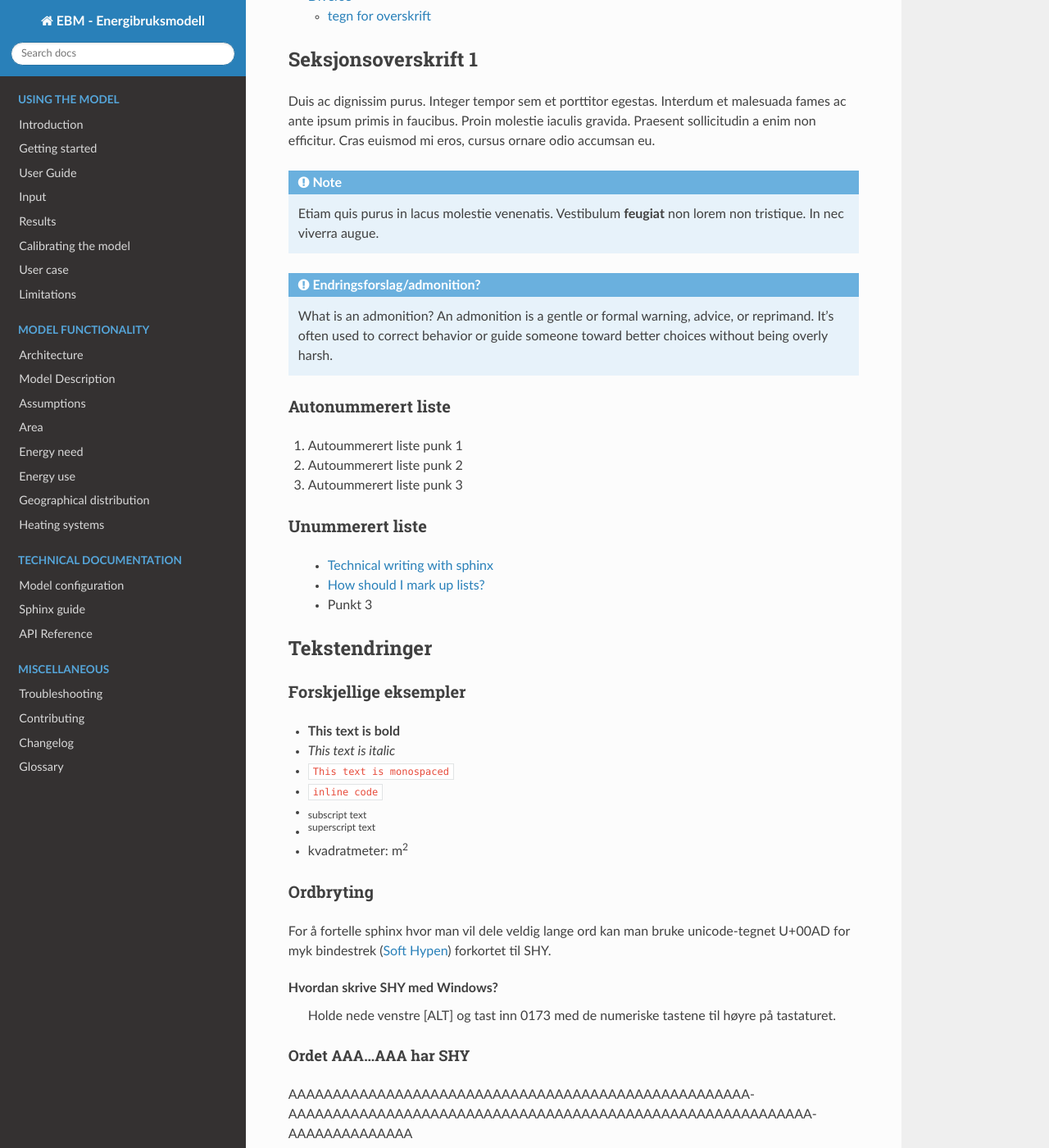
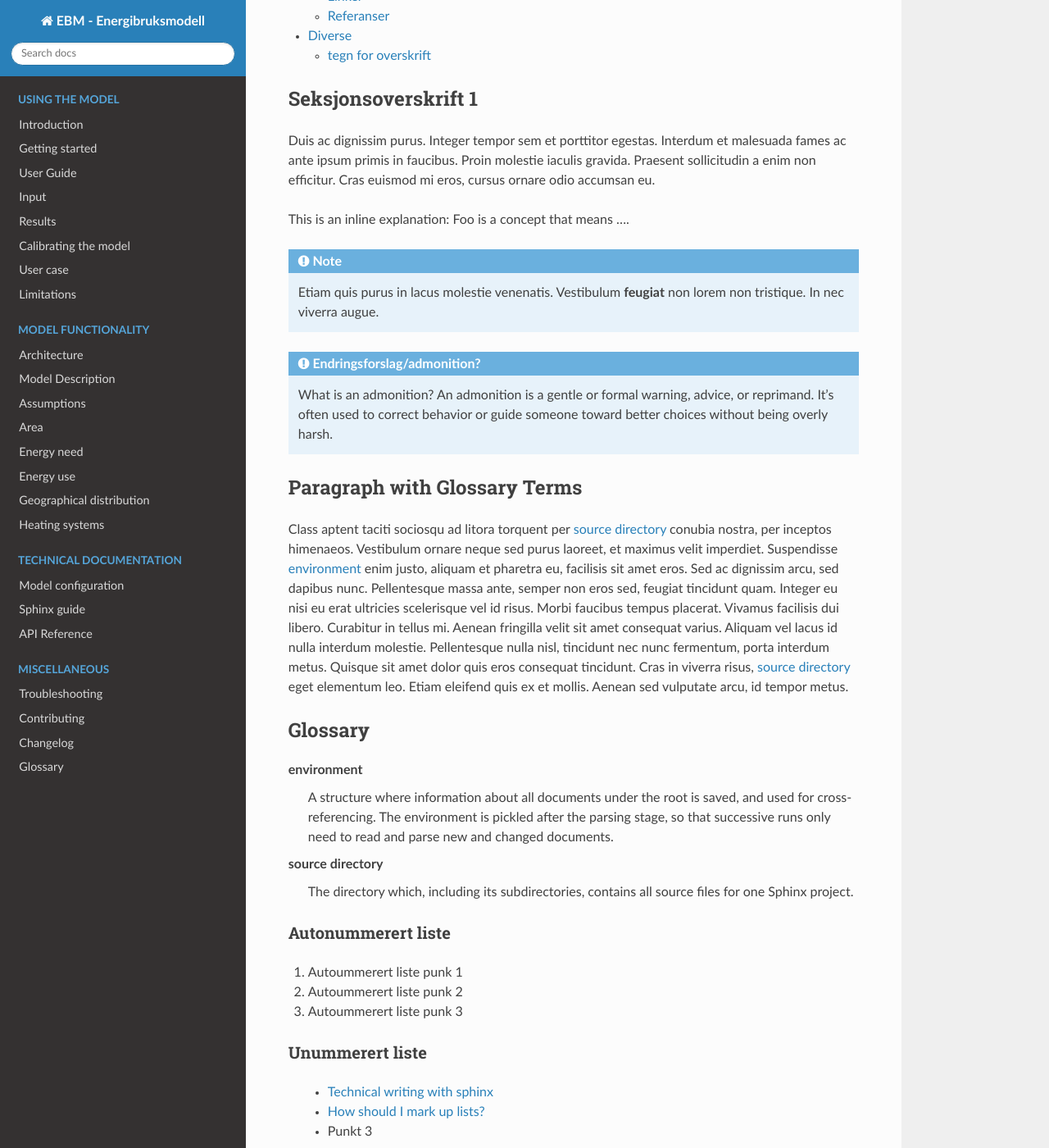
Before and after one commit to NVE/ebm, a Sphinx documentation site: the page built from docs/source/example.rst, in a window 1280 px wide and 1400 px high, scrolled down 813 px. Shown: the whole window at 82% size. Built offline with Sphinx 7.4.7 and the Read the Docs theme 3.1.0, drawn with Linux system fonts in a browser that asks for light colours; some of the changed text lies outside the part shown.

Commit message:
Add glossary

```diff
--- a/docs/source/example.rst
+++ b/docs/source/example.rst
@@ -23,6 +23,11 @@ faucibus. Proin molestie iaculis gravida. Praesent sollicitudin a enim non effic
 euismod mi eros, cursus ornare odio accumsan eu.
 
 
+.. |term-foo| replace:: Foo is a concept that means ...
+
+This is an inline explanation: |term-foo|.
+
+
 
 .. note::
 
@@ -32,6 +37,36 @@ euismod mi eros, cursus ornare odio accumsan eu.
 .. admonition:: Endringsforslag/admonition?
 
    What is an admonition? An admonition is a gentle or formal warning, advice, or reprimand. It’s often used to correct behavior or guide someone toward better choices without being overly harsh.
+
+
+
+Paragraph with Glossary Terms
+=============================
+
+Class aptent taciti sociosqu ad litora torquent per :term:`source directory` conubia nostra, per inceptos himenaeos.
+Vestibulum ornare neque sed purus laoreet, et maximus velit imperdiet. Suspendisse :term:`environment` enim justo,
+aliquam et pharetra eu, facilisis sit amet eros. Sed ac dignissim arcu, sed dapibus nunc. Pellentesque massa ante,
+semper non eros sed, feugiat tincidunt quam. Integer eu nisi eu erat ultricies scelerisque vel id risus. Morbi faucibus
+tempus placerat. Vivamus facilisis dui libero. Curabitur in tellus mi. Aenean fringilla velit sit amet consequat varius.
+Aliquam vel lacus id nulla interdum molestie. Pellentesque nulla nisl, tincidunt nec nunc fermentum, porta interdum metus.
+Quisque sit amet dolor quis eros consequat tincidunt. Cras in viverra risus, :term:`source directory` eget elementum leo.
+Etiam eleifend quis ex et mollis. Aenean sed vulputate arcu, id tempor metus.
+
+
+Glossary
+========
+
+.. glossary::
+
+   environment
+      A structure where information about all documents under the root is
+      saved, and used for cross-referencing.  The environment is pickled
+      after the parsing stage, so that successive runs only need to read
+      and parse new and changed documents.
+
+   source directory
+      The directory which, including its subdirectories, contains all
+      source files for one Sphinx project.
 
 
 Autonummerert liste
```
